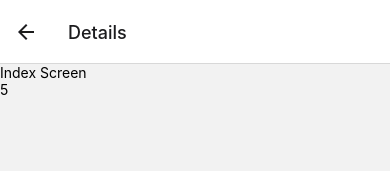
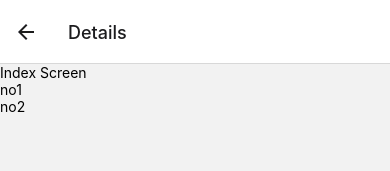
Before and after one commit to LingyuLiu11/react-native-context, a React Native app: screen /Details in a window 390 px wide. Shown: the top 171 px of the page. Built offline with nearby package versions, Linux system fonts and the light colour scheme.

Commit message:
array value in context

```diff
--- a/src/screens/BlogContext.js
+++ b/src/screens/BlogContext.js
@@ -3,7 +3,12 @@ import React from 'react';
 const BlogContext = React.createContext();
 
 export const BlogProvider = ({children}) => {
-    return <BlogContext.Provider value = {5}>
+    const blogposts = [
+        {title: "no1"},
+        {title: "no2"}
+    ];
+
+    return <BlogContext.Provider value = {blogposts}>
         {children}
     </BlogContext.Provider>
 }
--- a/src/screens/IndexScreen.js
+++ b/src/screens/IndexScreen.js
@@ -1,13 +1,20 @@
-import React, {useContext} from 'react';
-import { View, Text, StyleSheet } from 'react-native';
-import BlogContext from './BlogContext';
+import React, { useContext } from "react";
+import { View, Text, StyleSheet, FlatList } from "react-native";
+import BlogContext from "./BlogContext";
 
 const IndexScreen = () => {
-  const value = useContext(BlogContext);
+  const blogPosts = useContext(BlogContext);
+  // console.log("posts " + blogPosts);
   return (
     <View>
       <Text>Index Screen</Text>
-      <Text>{value}</Text>
+      <FlatList
+        data={blogPosts}
+        keyExtractor={(blogPost) => blogPost.title}
+        renderItem={({item}) => {
+          return <Text>{item.title}</Text>;
+        }}
+      />
     </View>
   );
 };
```
